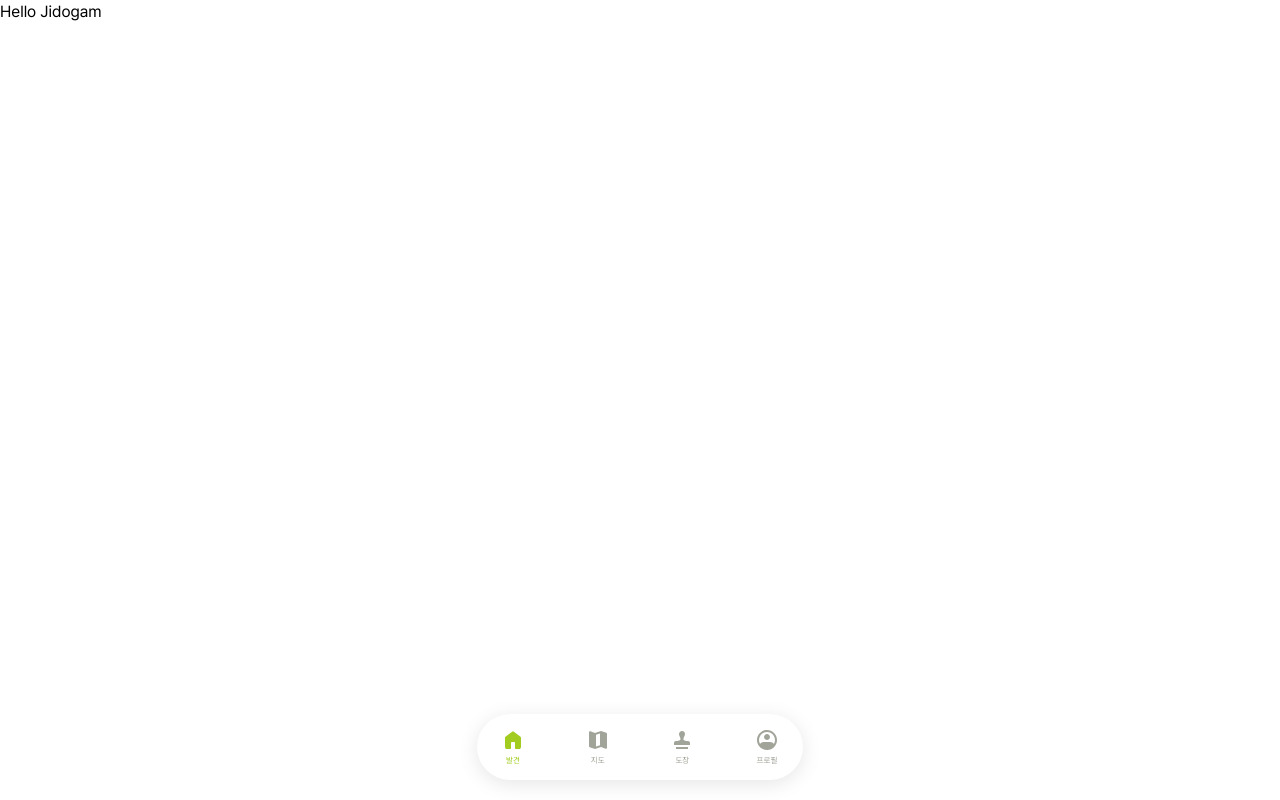
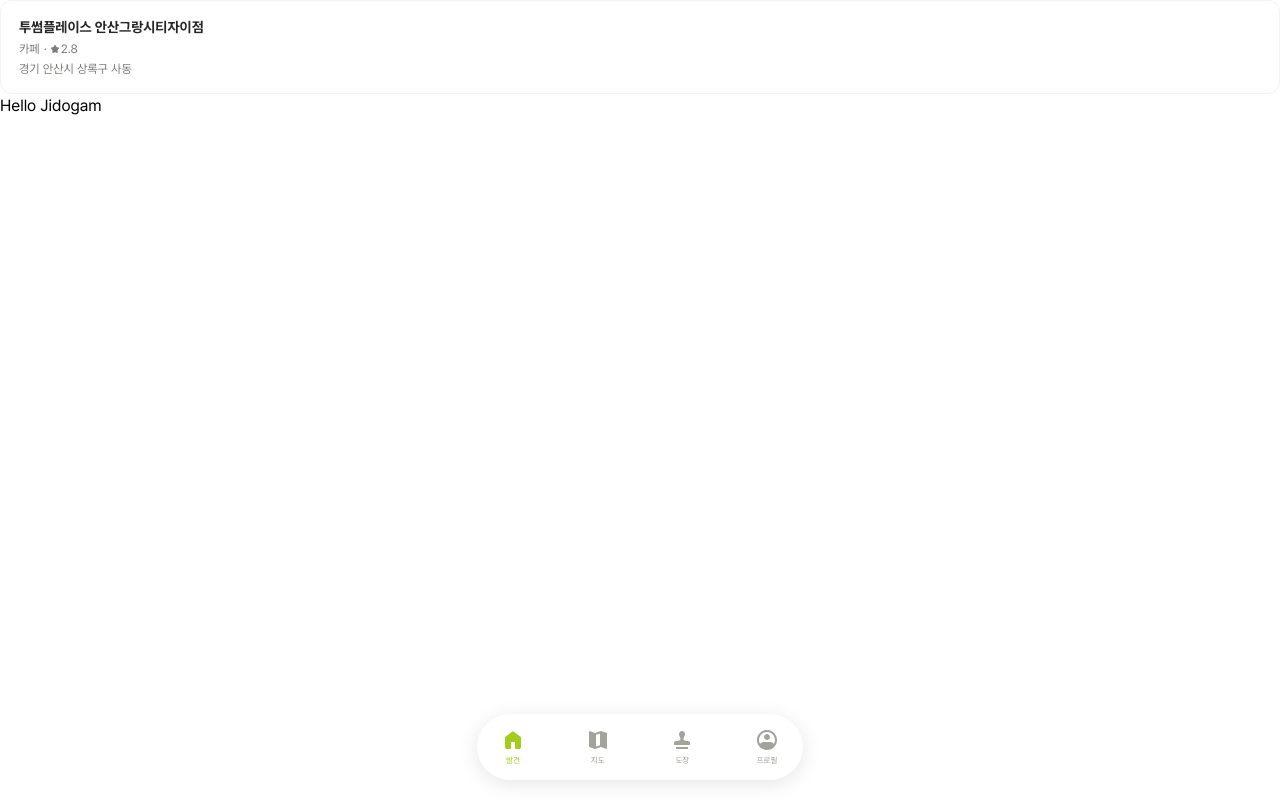
Before and after one commit to Re-Gion-Jidogam/Jidogam-front, a Next.js app: page / in a window 1280 px wide. Built offline with nearby package versions, Linux system fonts and the light colour scheme; no server answers.

Commit message:
✨ Feat: Stamp Card 기본 레이아웃 구현

```diff
--- a/src/app/page.tsx
+++ b/src/app/page.tsx
@@ -1,3 +1,18 @@
+import StampCard from "@/components/StampCard";
+
 export default function Home() {
-  return <h1>Hello Jidogam</h1>;
+  return (
+    <div>
+      <StampCard {...placeCardData} />
+      <h1>Hello Jidogam</h1>
+    </div>
+  );
 }
+
+const placeCardData = {
+  storeName: "투썸플레이스 안산그랑시티자이점",
+  storeCategory: "카페",
+  storeScore: 2.8,
+  storeAddress: "경기 안산시 상록구 사동",
+  stampingNumber: 50,
+};
--- a/src/assets/icons/index.ts
+++ b/src/assets/icons/index.ts
@@ -8,3 +8,5 @@ export { default as HouseActiveIcon } from "./house-active.svg";
 export { default as MapActiveIcon } from "./map-active.svg";
 export { default as ProfileActiveIcon } from "./profile-active.svg";
 export { default as StampActiveIcon } from "./stamp-active.svg";
+export { default as LightGrayStarIcon } from "./light-gray-star.svg";
+export { default as GrayStarIcon } from "./gray-star.svg";
--- /dev/null
+++ b/src/components/StampCard.tsx
@@ -0,0 +1,35 @@
+import SVGIcon from "./SVGIcon";
+
+interface StampCardProps {
+  storeName: string;
+  storeCategory: string;
+  storeScore: number;
+  storeAddress: string;
+  stampingNumber: number;
+  // variant: "default" | "stamp" | "stamp-disabled";
+}
+
+export default function StampCard({
+  storeName,
+  storeCategory,
+  storeScore,
+  storeAddress,
+  // variant,
+}: StampCardProps) {
+  return (
+    <div className="w-full rounded-xl border border-gray-200 p-4 gap-3.5 bg-gray-0 flex justify-between">
+      <div className="w-full pl-0.5 flex flex-col gap-1">
+        <p className="font-bold text-sm text-gray-900">{storeName}</p>
+        <div className="flex items-center gap-1">
+          <p className="font-normal text-xs text-gray-700">{storeCategory}</p>
+          <p className="font-normal text-xs text-gray-700">·</p>
+          <div className="flex items-center gap-0.5">
+            <SVGIcon icon="GrayStarIcon" />
+            <p className="font-normal text-xs text-gray-700">{storeScore}</p>
+          </div>
+        </div>
+        <p className="font-normal text-xs text-gray-700">{storeAddress}</p>
+      </div>
+    </div>
+  );
+}
```
Also changed, not shown: src/assets/icons/gray-star.svg (added), src/assets/icons/light-gray-star.svg (added).
